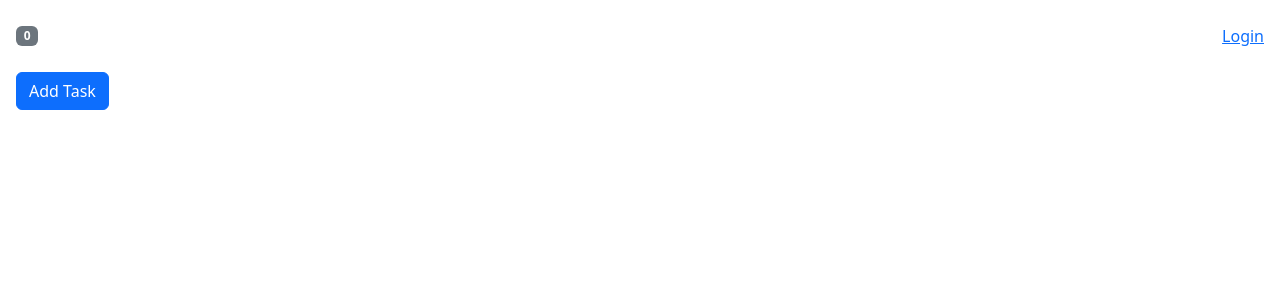
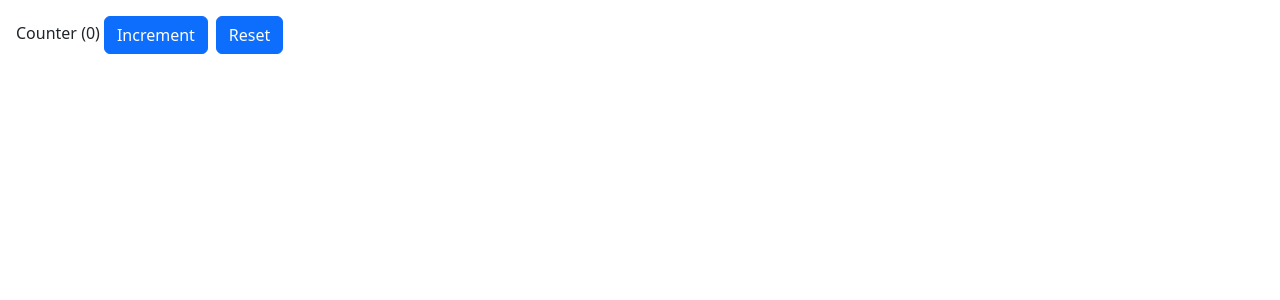
Before and after one commit to iankuratri/learning-reactjs, a React (Vite) app in the folder 12-react-query-zustang-router/: page / in a window 1280 px wide. Shown: the top 300 px of the page. Built offline with nearby package versions, Linux system fonts and the light colour scheme.

Commit message:
useCounterStore added using zustang

```diff
--- a/12-react-query-zustang-router/src/App.tsx
+++ b/12-react-query-zustang-router/src/App.tsx
@@ -1,18 +1,8 @@
 import "./App.css";
-import AuthProvider from "./state-management/auth/AuthProvider";
-import HomePage from "./state-management/HomePage";
-import NavBar from "./state-management/NavBar";
-import TaskProvider from "./state-management/tasks/TaskProvider";
+import Counter from "./state-management/counter/Counter";
 
 function App() {
-  return (
-    <AuthProvider>
-      <TaskProvider>
-        <NavBar />
-        <HomePage />
-      </TaskProvider>
-    </AuthProvider>
-  );
+  return <Counter />;
 }
 
 export default App;
--- a/12-react-query-zustang-router/src/state-management/counter/Counter.tsx
+++ b/12-react-query-zustang-router/src/state-management/counter/Counter.tsx
@@ -1,22 +1,15 @@
-import { useReducer } from "react";
-import counterReducer from "./counterReducer";
+import useCounterStore from "./store";
 
 const Counter = () => {
-  const [value, dispatch] = useReducer(counterReducer, 0);
+  const { counter, increment, reset } = useCounterStore();
 
   return (
     <div>
-      Counter ({value})
-      <button
-        onClick={() => dispatch({ type: "INCREMENT" })}
-        className="btn btn-primary mx-1"
-      >
+      Counter ({counter})
+      <button onClick={increment} className="btn btn-primary mx-1">
         Increment
       </button>
-      <button
-        onClick={() => dispatch({ type: "RESET" })}
-        className="btn btn-primary mx-1"
-      >
+      <button onClick={reset} className="btn btn-primary mx-1">
         Reset
       </button>
     </div>
--- /dev/null
+++ b/12-react-query-zustang-router/src/state-management/counter/store.ts
@@ -0,0 +1,15 @@
+import { create } from "zustand";
+
+interface CounterStore {
+  counter: number;
+  increment: () => void;
+  reset: () => void;
+}
+
+const useCounterStore = create<CounterStore>((set) => ({
+  counter: 0,
+  increment: () => set((store) => ({ counter: store.counter + 1 })),
+  reset: () => set(() => ({ counter: 0 })),
+}));
+
+export default useCounterStore;
```
